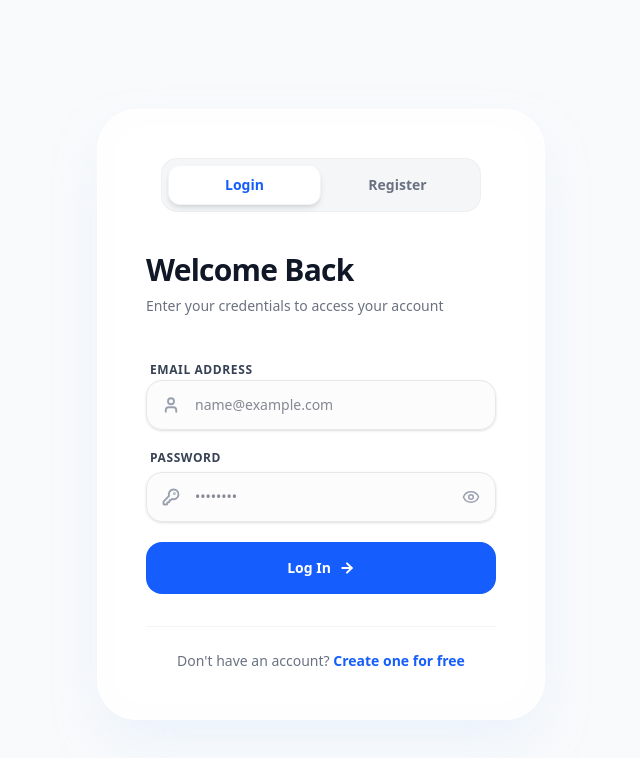
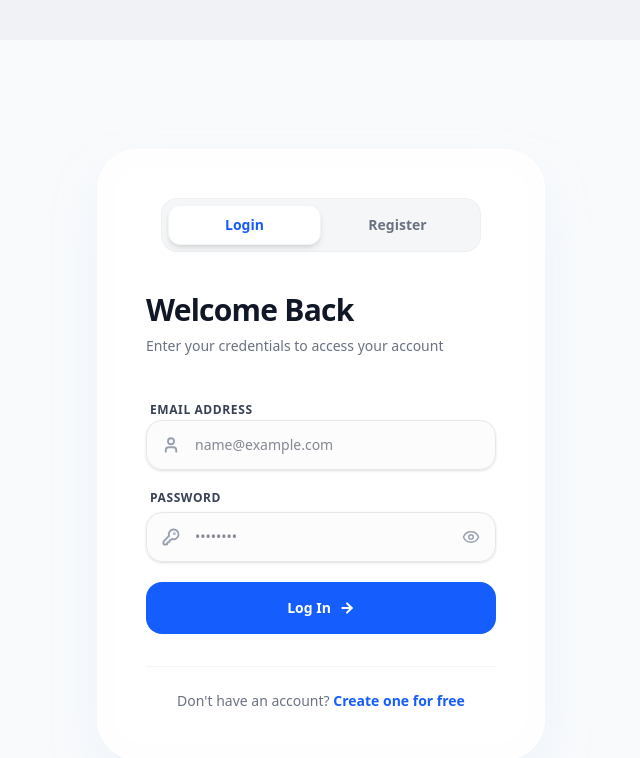
Before and after one commit to abdalladiaa/Social-Media-App, a React app: page /auth/login in a window 1280 px wide. Shown: the top 758 px of the page, without its empty margins (319-959 px from the left). Built offline with nearby package versions, Linux system fonts and the light colour scheme; the HTML template or start-up script is replaced by a standard one.

Commit message:
toaster ui update

```diff
--- a/src/App.jsx
+++ b/src/App.jsx
@@ -13,7 +13,44 @@ function App() {
       <QueryClientProvider client={queryClient}>
         <AuthContextProvider>
           <RouterProvider router={router} />
-          <div><Toaster /></div>
+          <Toaster
+            position="top-center"
+            reverseOrder={false}
+            gutter={8}
+            toastOptions={{
+              duration: 4000,
+              style: {
+                background: 'rgba(255, 255, 255, 0.85)',
+                backdropFilter: 'blur(12px)',
+                WebkitBackdropFilter: 'blur(12px)',
+                border: '1px solid rgba(255, 255, 255, 0.4)',
+                boxShadow: '0 10px 25px rgba(0, 0, 0, 0.08)',
+                padding: '16px 24px',
+                color: '#1e293b',
+                borderRadius: '16px',
+                fontSize: '15px',
+                fontWeight: '500',
+              },
+              success: {
+                iconTheme: {
+                  primary: '#10b981',
+                  secondary: '#fff',
+                },
+                style: {
+                  borderLeft: '4px solid #10b981',
+                }
+              },
+              error: {
+                iconTheme: {
+                  primary: '#ef4444',
+                  secondary: '#fff',
+                },
+                style: {
+                  borderLeft: '4px solid #ef4444',
+                }
+              },
+            }}
+          />
         </AuthContextProvider>
       </QueryClientProvider>
     </>
--- a/src/Layout/Layout.jsx
+++ b/src/Layout/Layout.jsx
@@ -12,7 +12,7 @@ export default function Layout() {
       {token && <AppNav />}
 
 
-      <main className="mx-auto max-w-6xl px-3 py-3.5">
+      <main className="mx-auto max-w-6xl px-3 py-3.5 mt-10">
         <Outlet />
       </main>
     </div>
--- a/src/Pages/AuthPage/Login/Login.jsx
+++ b/src/Pages/AuthPage/Login/Login.jsx
@@ -6,7 +6,6 @@ import axios from "axios";
 import { AuthContext } from "../../../Context/AuthContext";
 import { useNavigate, Link } from "react-router-dom";
 import toast from "react-hot-toast";
-// استيراد الأيقونات المطلوبة
 import { User, KeyRound, Eye, EyeOff, Loader2, ArrowRight } from "lucide-react";
 import AuthAlert from "../../../Components/AuthAlert/AuthAlert";
 
--- a/src/Pages/Notifications/Notifications.jsx
+++ b/src/Pages/Notifications/Notifications.jsx
@@ -51,7 +51,7 @@ export default function Notifications() {
 
           <button
             className="cursor-pointer inline-flex items-center justify-center gap-2 rounded-xl border border-gray-200 bg-white px-4 py-2.5 text-sm font-bold text-gray-700 transition-all hover:bg-gray-50 hover:border-gray-300 disabled:opacity-50 disabled:cursor-not-allowed active:scale-95"
-            disabled={markAllAsReadIsPending || notificationsToShow?.length === 0}
+            disabled={markAllAsReadIsPending || notificationsToShow?.length === 0 }
             onClick={(e) => {
               e.preventDefault();
               markAllAsReadMutate();
```
